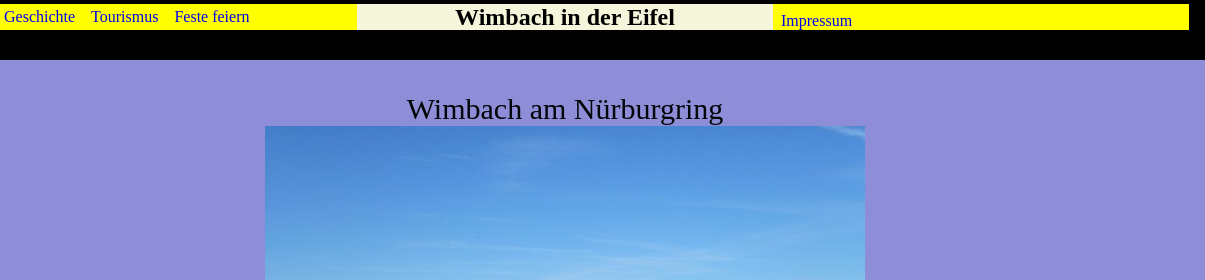
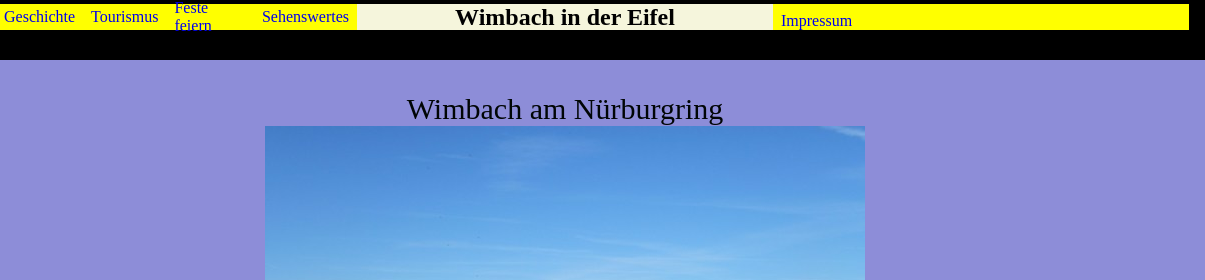
Before and after one commit to Marcus622/Project_wimbach, a plain HTML site: page index.html in a window 1280 px wide. Shown: the top 280 px of the page, 75-1280 px from the left. Drawn offline with Linux system fonts and the light colour scheme.

Commit message:
Update index.html

```diff
--- a/index.html
+++ b/index.html
@@ -18,6 +18,7 @@
                 <a class="navBtn" href="geschichte.html">Geschichte</a>
                 <a class="navBtn" href="tourismus.html">Tourismus</a>
                 <a class="navBtn" href="feste.html">Feste feiern</a>
+                <a class="navBtn" href="sehenswertes.html">Sehenswertes</a>
             </div>
             <div class="navArea navAreaTwo">
                 <h2>Wimbach in der Eifel</h2>
```
